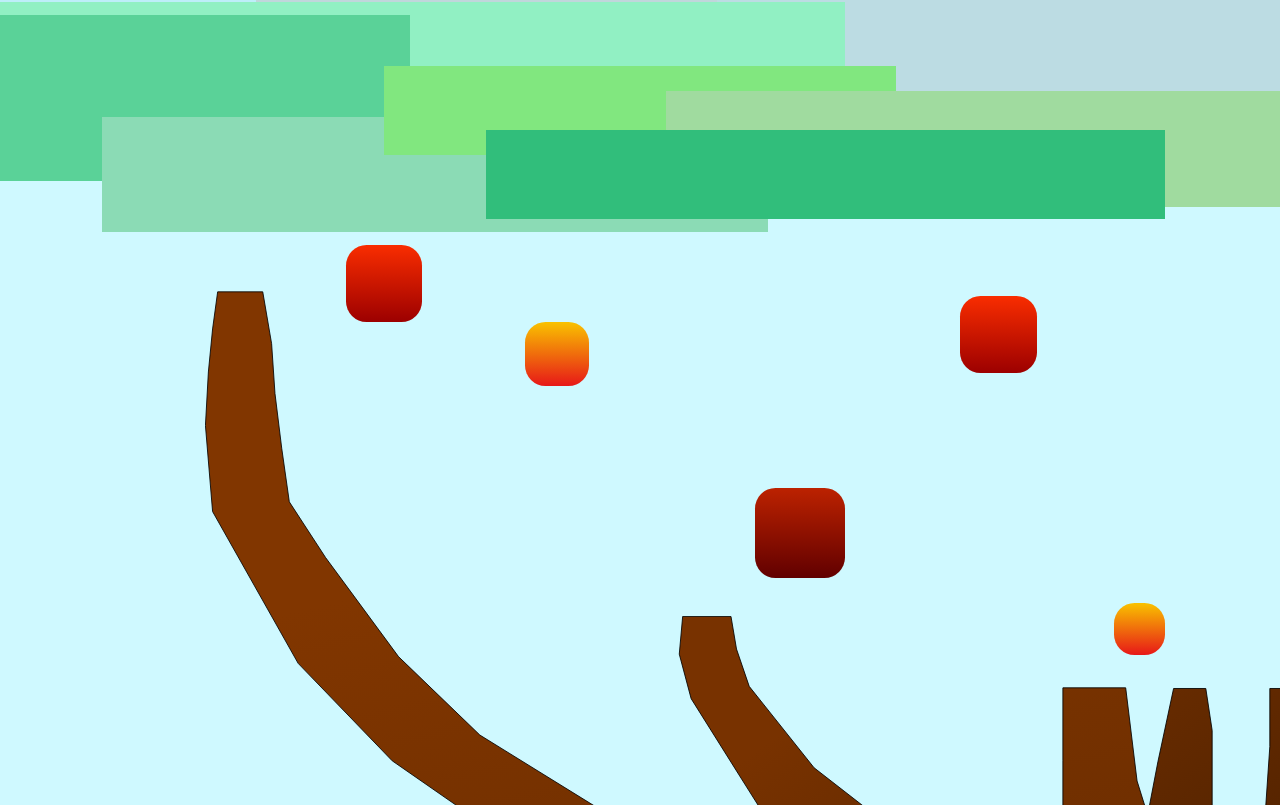
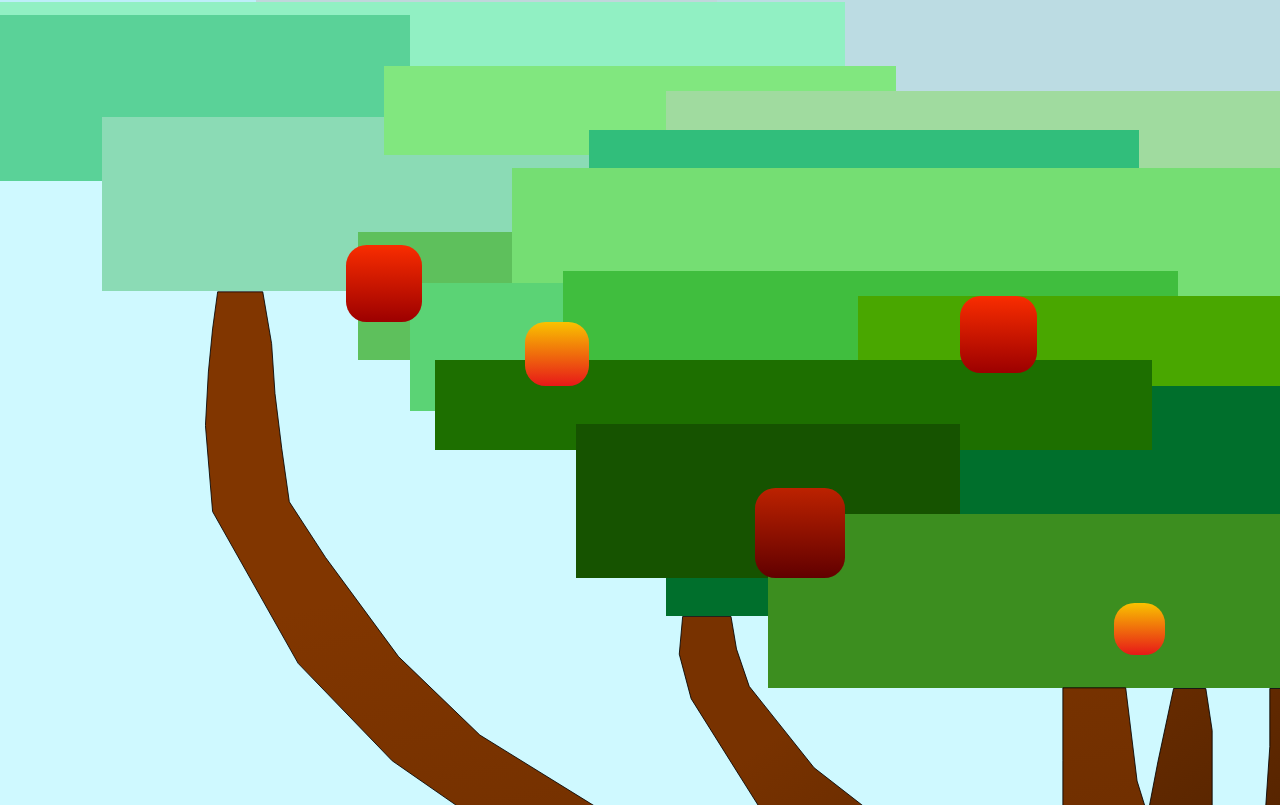
Before and after one commit to KonlawatPach/KonlawatPach.github.io, a React (Vite) app: page / in a window 1280 px wide. Shown: the part 495-1300 px from the top of the page. Built offline with nearby package versions, Linux system fonts and the light colour scheme; grey boxes are pictures that could not be loaded.

Commit message:
add leaf

```diff
--- a/src/App.jsx
+++ b/src/App.jsx
@@ -21,9 +21,10 @@ function App() {
         console.log(entry);
         if (entry.isIntersecting) {
           entry.target.classList.add('show');
-        } else {
-          entry.target.classList.remove('show');
         }
+        // else {
+        //   entry.target.classList.remove('show');
+        // }
       });
     });
 
--- a/src/components/Title-Bottom.jsx
+++ b/src/components/Title-Bottom.jsx
@@ -24,6 +24,7 @@ function Title_Bottom(props) {
                 <div className='fruit5 fruit' style={{width: '5vw', height: '5vw', right: '52vw', bottom: '104vw'}}></div>
             </div>
 
+            <h4>WELCOME</h4>
             <div className="fence">
                 {result.map((index) => (
                     <div>
--- a/src/components/title.jsx
+++ b/src/components/title.jsx
@@ -7,7 +7,7 @@ function Title(props) {
         <div className='title'>
             <div className='bluebox hiddenr' style={{width:'70vw', height: '70px'}}></div>
             <div className='absolute' style={{height: '40px'}}>
-                <div className='blueboxlight hiddenr' style={{width:'260px', height: '70px'}}>
+                <div className='blueboxlight hiddenr' style={{width:'2  60px', height: '70px'}}>
                     <img onClick={props.switchTheme} src={props.theme=='light'?"title/sun.svg":"title/moon.svg"} alt="sun"/>
                     <h3 onClick={props.switchLanguage}>{props.language}</h3>
                 </div>
@@ -39,7 +39,7 @@ function Title(props) {
                     <div className='titlegreenbottom2 boxbottom' style={{width:'32vw', height: '13vw', top: '1vw', left: '0vw'}}></div>
                 </div>
                 <div className='absolute' style={{height: '0'}}>
-                    <div className='titlegreenbottom3 boxbottom' style={{width: '52vw', height: '9vw', top: '9vw', left: '8vw'}}></div>
+                    <div className='titlegreenbottom3 boxbottom' style={{width: '52vw', height: '13.6vw', top: '9vw', left: '8vw'}}></div>
                 </div>
                 <div className='absolute' style={{height: '0'}}>
                     <div className='titlegreenbottom4 boxbottom' style={{width: '40vw', height: '7vw', top: '5vw', left: '30vw'}}></div>
@@ -48,7 +48,34 @@ function Title(props) {
                     <div className='titlegreenbottom5 boxbottom' style={{width: '48vw', height: '9vw', top: '7vw', left: '52vw'}}></div>
                 </div>
                 <div className='absolute' style={{height: '0'}}>
-                    <div className='titlegreenbottom6 boxbottom' style={{width: '53vw', height: '7vw', top: '10vw', left: '38vw'}}></div>
+                    <div className='titlegreenbottom6 boxbottom' style={{width: '43vw', height: '10vw', top: '10vw', left: '46vw'}}></div>
+                </div>
+                <div className='absolute' style={{height: '0'}}>
+                    <div className='titlegreenbottom7 boxbottom' style={{width:'50vw', height: '10vw', top: '18vw', left: '28vw'}}></div>
+                </div>
+                <div className='absolute' style={{height: '0'}}>
+                    <div className='titlegreenbottom8 boxbottom' style={{width:'60vw', height: '10vw', top: '13vw', left: '40vw'}}></div>
+                </div>
+                <div className='absolute' style={{height: '0'}}>
+                    <div className='titlegreenbottom9 boxbottom' style={{width:'50vw', height: '10vw', top: '22vw', left: '32vw'}}></div>
+                </div>
+                <div className='absolute' style={{height: '0'}}>
+                    <div className='titlegreenbottom10 boxbottom' style={{width:'48vw', height: '14vw', top: '21vw', left: '44vw'}}></div>
+                </div>
+                <div className='absolute' style={{height: '0'}}>
+                    <div className='titlegreenbottom11 boxbottom' style={{width:'33vw', height: '10vw', top: '23vw', left: '67vw'}}></div>
+                </div>
+                <div className='absolute' style={{height: '0'}}>
+                    <div className='titlegreenbottom12 boxbottom' style={{width:'48vw', height: '18vw', top: '30vw', left: '52vw'}}></div>
+                </div>
+                <div className='absolute' style={{height: '0'}}>
+                    <div className='titlegreenbottom13 boxbottom' style={{width:'56vw', height: '7vw', top: '28vw', left: '34vw'}}></div>
+                </div>
+                <div className='absolute' style={{height: '0'}}>
+                    <div className='titlegreenbottom14 boxbottom' style={{width:'30vw', height: '12vw', top: '33vw', left: '45vw'}}></div>
+                </div>
+                <div className='absolute' style={{height: '0'}}>
+                    <div className='titlegreenbottom15 boxbottom' style={{width:'40vw', height: '13.6vw', top: '40vw', left: '60vw'}}></div>
                 </div>
             </div>
         </div>
--- a/src/css/global.scss
+++ b/src/css/global.scss
@@ -42,6 +42,7 @@ body{
 .light {
     color: rgb(0, 0, 0);
     transition: 100ms;
+    overflow-x: hidden;
 
     .title{
         transition: 300ms;
@@ -60,12 +61,22 @@ body{
         .titlegreenbottom5{ background-color: #A0DB9F; }
         .titlegreenbottom6{ background-color: #31BE7B; }
 
-        *, * *{
-            // transition: color 50ms;
-        }
+        .titlegreenbottom7{ background-color: #5EC05C; }
+        .titlegreenbottom8{ background-color: #75DE73; }
+        .titlegreenbottom9{ background-color: #5BD375; }
+        .titlegreenbottom10{ background-color: #40BE3E; }
+        .titlegreenbottom11{ background-color: #49A700; }
+        .titlegreenbottom12{ background-color: #006F2C; }
+        .titlegreenbottom13{ background-color: #1D6F00; }
+        .titlegreenbottom14{ background-color: #165300; }
+        .titlegreenbottom15{ background-color: #3C8E1F; }
+
+        // *, * *{
+        //     // transition: color 50ms;
+        // }
     }
     .title_bottom{
-        background: linear-gradient(160deg, rgb(207, 249, 255) 50%, rgb(255, 228, 179) 60%);
+        background: linear-gradient(170deg, rgb(207, 249, 255) 40%, rgb(255, 228, 179) 60%);
         height: max-content;
 
         .fruitset{
@@ -103,6 +114,16 @@ body{
         .titlegreenbottom5{ background-color: #174217; }
         .titlegreenbottom6{ background-color: #006d38; }
 
+        .titlegreenbottom7{ background-color: #172517; }
+        .titlegreenbottom8{ background-color: #079f04; }
+        .titlegreenbottom9{ background-color: #314400; }
+        .titlegreenbottom10{ background-color: #0e5c0d; }
+        .titlegreenbottom11{ background-color: #49A700; }
+        .titlegreenbottom12{ background-color: #006F2C; }
+        .titlegreenbottom13{ background-color: #1D6F00; }
+        .titlegreenbottom14{ background-color: #165300; }
+        .titlegreenbottom15{ background-color: #3C8E1F; }
+
         *, * *{
             // transition: color 50ms;
         }
--- a/src/css/title.scss
+++ b/src/css/title.scss
@@ -5,6 +5,7 @@
 
     .blueboxlight{
         bottom: 50px;
+        width: 180px;
         position: relative;
 
         display: flex;
@@ -27,7 +28,7 @@
 
     .namebox{
         text-align: end;
-        margin-right: 50px;
+        margin-right: 3vw;
         h1{
             font-size: clamp(40px, 6.6vw, 999px);
             letter-spacing: 2px;
```
